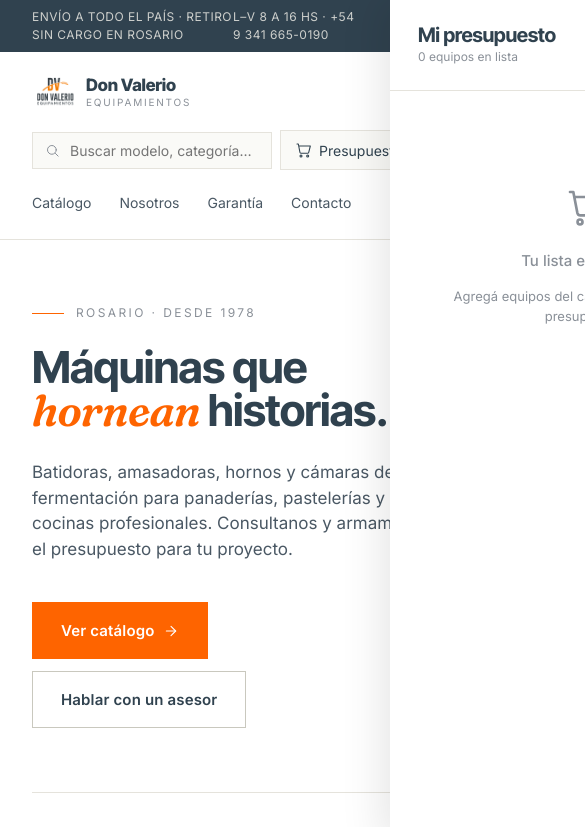
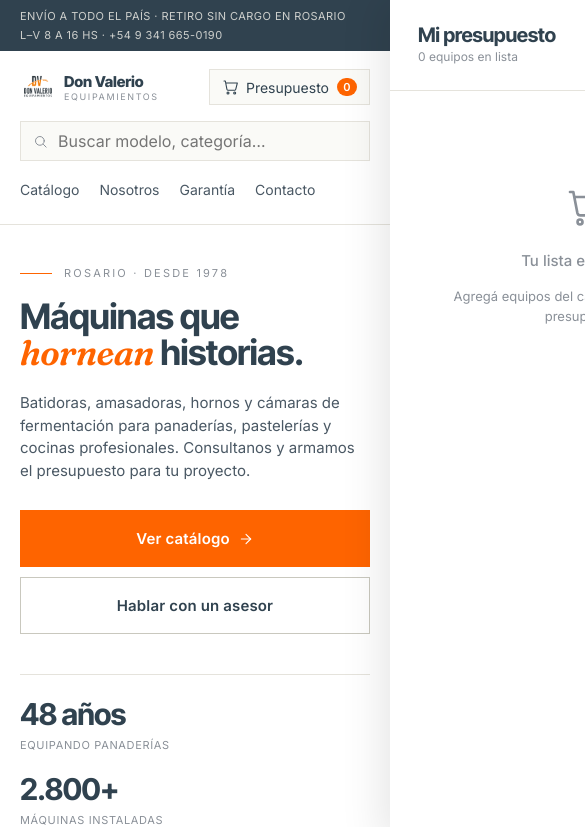
Before and after one commit to donvalerioinstagram-debug/DONVALERIO.COM.AR, a React (Vite) app: page / in a window 390 px wide. Shown: the top 827 px of the page, 585 px wide, since content can reach past the window. Built offline with nearby package versions, Linux system fonts and the light colour scheme.

Commit message:
fix responsive mobile

```diff
--- a/src/screens/Cart.jsx
+++ b/src/screens/Cart.jsx
@@ -45,7 +45,7 @@ function CartDrawer({ open, close, cart, updateQty, removeItem, go }) {
           )}
           {items.map(i => (
             <div key={i.sku} className="line-item">
-              <div className="li-img" />
+              <div className="li-img"><img src={`/assets/products/${i.sku}.webp`} alt={i.name} loading="lazy"/></div>
               <div>
                 <div className="li-name">{i.name}</div>
                 <div className="li-sku">{i.sku} · {i.cap}</div>
@@ -116,7 +116,7 @@ function CartPage({ go, cart, updateQty, removeItem, clearCart }) {
         <div className="cart-items">
           {items.map(i => (
             <div key={i.sku} className="cart-row">
-              <div className="li-img" />
+              <div className="li-img"><img src={`/assets/products/${i.sku}.webp`} alt={i.name} loading="lazy"/></div>
               <div style={{flex: 1}}>
                 <div className="li-sku">{i.sku} · {CATEGORIES.find(c => c.id === i.category)?.label}</div>
                 <div style={{fontSize: 16, fontWeight: 600, marginTop: 4}}>{i.name}</div>
--- a/src/styles.css
+++ b/src/styles.css
@@ -1776,12 +1776,173 @@ a { color: inherit; text-decoration: none; }
   letter-spacing: 0.05em;
 }
 
-/* Responsive tweaks */
+/* ==========================================================
+   RESPONSIVE
+   ========================================================== */
+
+/* Evita desbordes horizontales en todo el sitio */
+html, body { overflow-x: hidden; }
+img, svg, video { max-width: 100%; height: auto; }
+
+/* ---------- Tablet / mobile grande (hasta 900px) ---------- */
 @media (max-width: 900px) {
   .hero-grid, .pd-grid, .cart-grid, .form-grid { grid-template-columns: 1fr; gap: 32px; }
   .catalog-layout { grid-template-columns: 1fr; }
   .product-grid, .cat-grid { grid-template-columns: repeat(2, 1fr); }
   .summary, .order-summary { position: static; }
+
   .topbar-main { flex-wrap: wrap; gap: 16px; }
   .nav { order: 3; width: 100%; }
-}
+
+  /* El buscador deja de tener ancho fijo */
+  .search { width: 100%; min-width: 0; }
+  .topbar-actions { flex: 1; min-width: 0; }
+}
+
+/* ---------- Mobile (hasta 640px) ---------- */
+@media (max-width: 640px) {
+
+  /* --- Layout general --- */
+  .container { padding: 0 20px; }
+  .section { padding: 48px 0; }
+
+  /* --- Topbar: compactar --- */
+  .topbar-main {
+    padding: 14px 20px;
+    gap: 12px;
+    row-gap: 12px;
+  }
+
+  /* Franja superior: dos líneas legibles, sin apretar */
+  .topbar-strip { font-size: 11px; }
+  .topbar-strip .container {
+    flex-direction: column;
+    align-items: flex-start;
+    gap: 2px;
+    padding: 8px 20px;
+    text-align: left;
+  }
+
+  /* Logo más chico */
+  .logo { order: 1; flex: 1 1 auto; min-width: 0; }
+  .logo-mark img { height: 34px; }
+  .logo .brand { font-size: 15px; }
+  .logo .sub { font-size: 9px; }
+
+  /* Fila 1: logo + botón de presupuesto */
+  .cart-btn {
+    order: 2;
+    flex: 0 0 auto;
+    white-space: nowrap;
+    padding: 8px 12px;
+  }
+
+  /* Fila 2: buscador a lo ancho */
+  .topbar-actions {
+    order: 3;
+    width: 100%;
+    display: contents; /* deja que logo/search/cart se ordenen en el flex del topbar */
+  }
+  .search {
+    order: 3;
+    width: 100%;
+    min-width: 0;
+    box-sizing: border-box;
+  }
+  .search input { font-size: 16px; } /* 16px evita el zoom automático en iOS */
+
+  /* Fila 3: menú con scroll horizontal en vez de romperse */
+  .nav {
+    order: 4;
+    width: 100%;
+    display: flex;
+    gap: 20px;
+    overflow-x: auto;
+    -webkit-overflow-scrolling: touch;
+    scrollbar-width: none;
+    padding-bottom: 2px;
+  }
+  .nav::-webkit-scrollbar { display: none; }
+  .nav a { white-space: nowrap; font-size: 14px; }
+
+  /* --- Hero --- */
+  .hero { padding: 40px 0 48px; }
+  .hero h1 {
+    font-size: clamp(32px, 9vw, 44px);
+    line-height: 1.05;
+    margin-bottom: 20px;
+    overflow-wrap: break-word;
+    hyphens: auto;
+  }
+  .hero-eyebrow { margin-bottom: 16px; font-size: 11px; }
+  .hero-lede {
+    font-size: 15px;
+    margin-bottom: 28px;
+    max-width: 100%;
+  }
+
+  /* CTAs a ancho completo, apilados */
+  .hero-actions {
+    flex-direction: column;
+    align-items: stretch;
+    gap: 10px;
+  }
+  .hero-actions .btn { width: 100%; justify-content: center; text-align: center; }
+
+  /* Stats: 3 columnas apretadas no entran -> 1 por fila con separador */
+  .hero-stats {
+    margin-top: 40px;
+    grid-template-columns: 1fr;
+    gap: 20px;
+    padding-top: 24px;
+  }
+  .stat .n { font-size: 30px; }
+  .stat .l { font-size: 11px; }
+
+  /* --- Grillas de productos: 1 por fila --- */
+  .product-grid, .cat-grid { grid-template-columns: 1fr; gap: 16px; }
+
+  /* --- Secciones --- */
+  .section-head h2 { font-size: 28px; line-height: 1.15; }
+  .section-head { margin-bottom: 24px; }
+
+  /* --- Carrito / drawer a pantalla completa --- */
+  .drawer { width: 100%; max-width: 100%; }
+
+  /* --- Producto --- */
+  .pd-grid { gap: 24px; }
+  .pd-title, .pd h1 { font-size: 26px; line-height: 1.15; }
+  .pd-actions { flex-direction: column; align-items: stretch; gap: 10px; }
+  .pd-actions .btn { width: 100%; justify-content: center; }
+
+  /* Tablas de ficha técnica: scroll en vez de romper el layout */
+  table { display: block; overflow-x: auto; white-space: nowrap; }
+
+  /* --- Footer --- */
+  .footer-grid { grid-template-columns: 1fr; gap: 28px; }
+}
+
+/* ---------- Mobile chico (hasta 380px) ---------- */
+@media (max-width: 380px) {
+  .container { padding: 0 16px; }
+  .topbar-main { padding: 12px 16px; }
+  .topbar-strip .container { padding: 8px 16px; }
+  .hero h1 { font-size: 29px; }
+  .cart-btn span { display: none; } /* deja solo el ícono + contador */
+}
+
+
+/* Imagen de producto en el carrito / drawer */
+.li-img {
+  overflow: hidden;
+  display: flex;
+  align-items: center;
+  justify-content: center;
+  background: var(--surface);
+}
+.li-img img {
+  width: 100%;
+  height: 100%;
+  object-fit: contain;
+  mix-blend-mode: multiply;
+}
```
Also changed, not shown: 1 other file (tests, documents, lock files or other folders).
